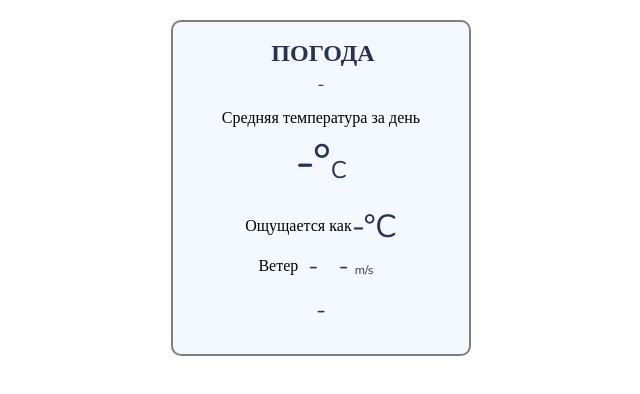
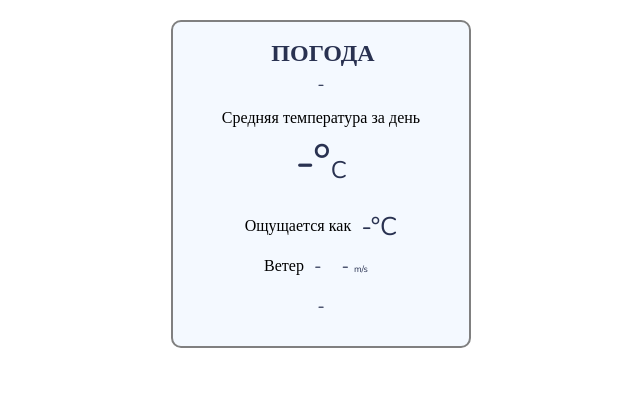
Before and after one commit to aleksei24/jamstack-test, an Eleventy site: page src/index.njk in a window 1280 px wide. Shown: the whole page, without its empty margins (319-959 px from the left). Built offline with nearby package versions, Linux system fonts and the light colour scheme; Eleventy itself is replaced by a stand-in of ours; files that its build step writes are made by us from their sources.

Commit message:
design has been realigned

```diff
--- a/src/css/style.css
+++ b/src/css/style.css
@@ -95,9 +95,9 @@ a {
 }
 .app-temp-feel p {
     padding: 0;
-    margin: 0;
+    margin: 0 0 0 10px;
     color: #293251;
-    font-size: 2em;
+    font-size: 1.6em;
     text-align: center;
     cursor: pointer;
 }
@@ -113,7 +113,7 @@ a {
     padding: 0;
     margin: 0 10px;
     color: #293251;
-    font-size: 1.5em;
+    font-size: 18px;
     text-align: center;
     cursor: pointer;
 }
@@ -128,7 +128,7 @@ a {
     color: #293251;
     text-align: center;
     text-transform: capitalize;
-    font-size: 1.5em;
+    font-size: 18px;
 }
 .location p {
     margin: 0;
```
